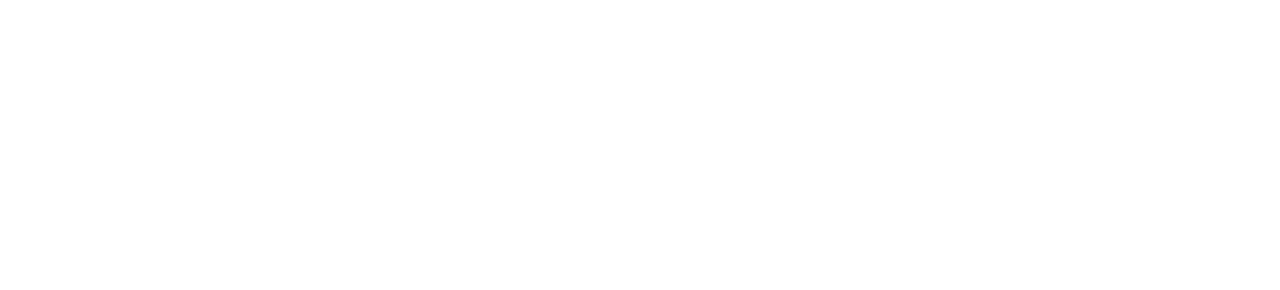
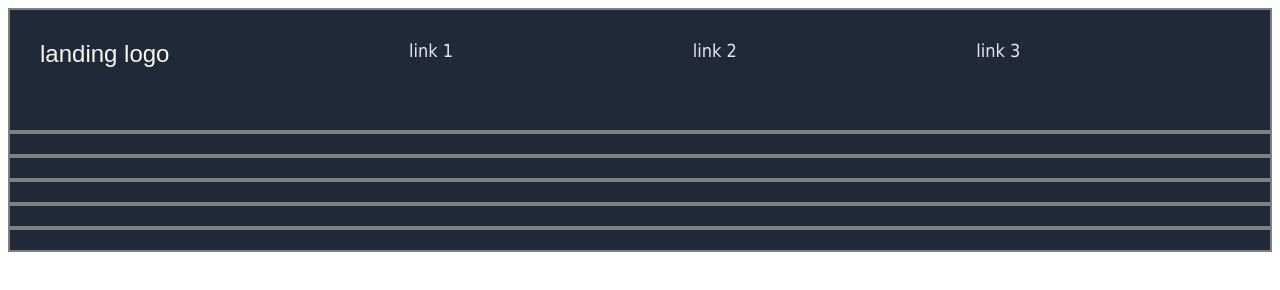
Before and after one commit to Seascouter/odin-landingpage, a plain HTML site: page index.html in a window 1280 px wide. Drawn offline with Linux system fonts and the light colour scheme.

Commit message:
Edited index.html and style.css

```diff
--- a/index.html
+++ b/index.html
@@ -5,9 +5,32 @@
     <meta http-equiv="X-UA-Compatible" content="IE=edge">
     <meta name="viewport" content="width=device-width, initial-scale=1.0">
     <link rel="stylesheet" href="style.css">
-    <title>Document</title>
+    <title>Landing Page</title>
 </head>
 <body>
+    <div class="header">
+        <div class="logo">
+            landing logo
+        </div>
+        <div class="links">link 1</div>
+        <div class="links">link 2</div>
+        <div class="links">link 3</div>
+    </div>
+    <div class="signin">
+
+    </div>
+    <div class="info">
+
+    </div>
+    <div class="quote">
+
+    </div>
+    <div class="ad">
+
+    </div>
+    <div class="footer">
+
+    </div>
 
 </body>
 </html>
--- a/style.css
+++ b/style.css
@@ -0,0 +1,48 @@
+.header {
+    height: 60px;
+    padding: 30px;
+    background-color: #1f2937;
+    border: 2px solid gray;
+    display: flex;
+    flex-direction: row;
+    gap: 20px;
+}
+.header .logo {
+    flex: 1 1 auto;
+    height: 20px;
+    font-family: "Arial";
+    font-size: 24px;
+    color: #F9FaF8;
+}
+.header .links {
+    flex: 1 1 auto;
+    height: 20px;
+    font-family: "Tahoma";
+    font-size: 18px;
+    color: #E5E7EB;
+}
+.signin {
+    height: 20px;
+    background-color: #1f2937;
+    border: 2px solid gray;
+}
+.info {
+    height: 20px;
+    background-color: #1f2937;
+    border: 2px solid gray;
+}
+.quote {
+    height: 20px;
+    background-color: #1f2937;
+    border: 2px solid gray;
+}
+.ad {
+    height: 20px;
+    background-color: #1f2937;
+    border: 2px solid gray;
+}
+.footer {
+    height: 20px;
+    background-color: #1f2937;
+    border: 2px solid gray;
+}
```
